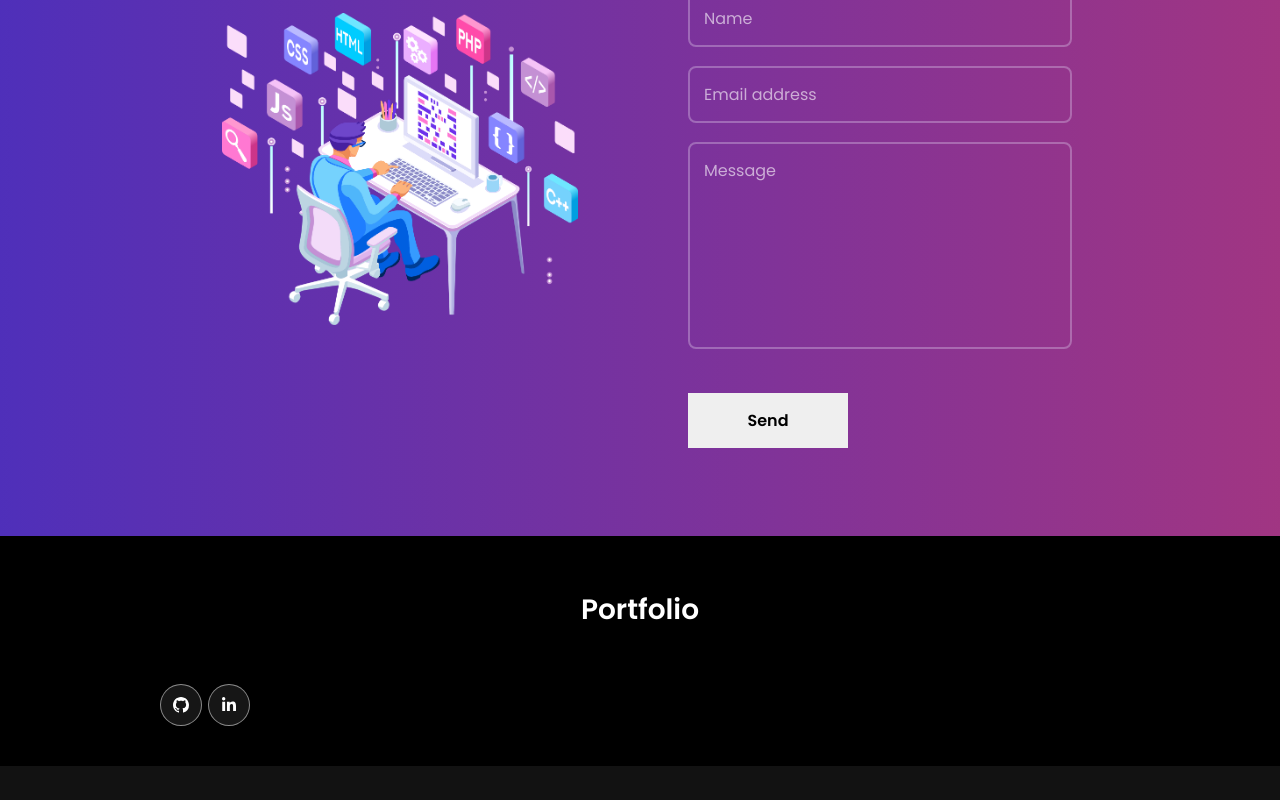
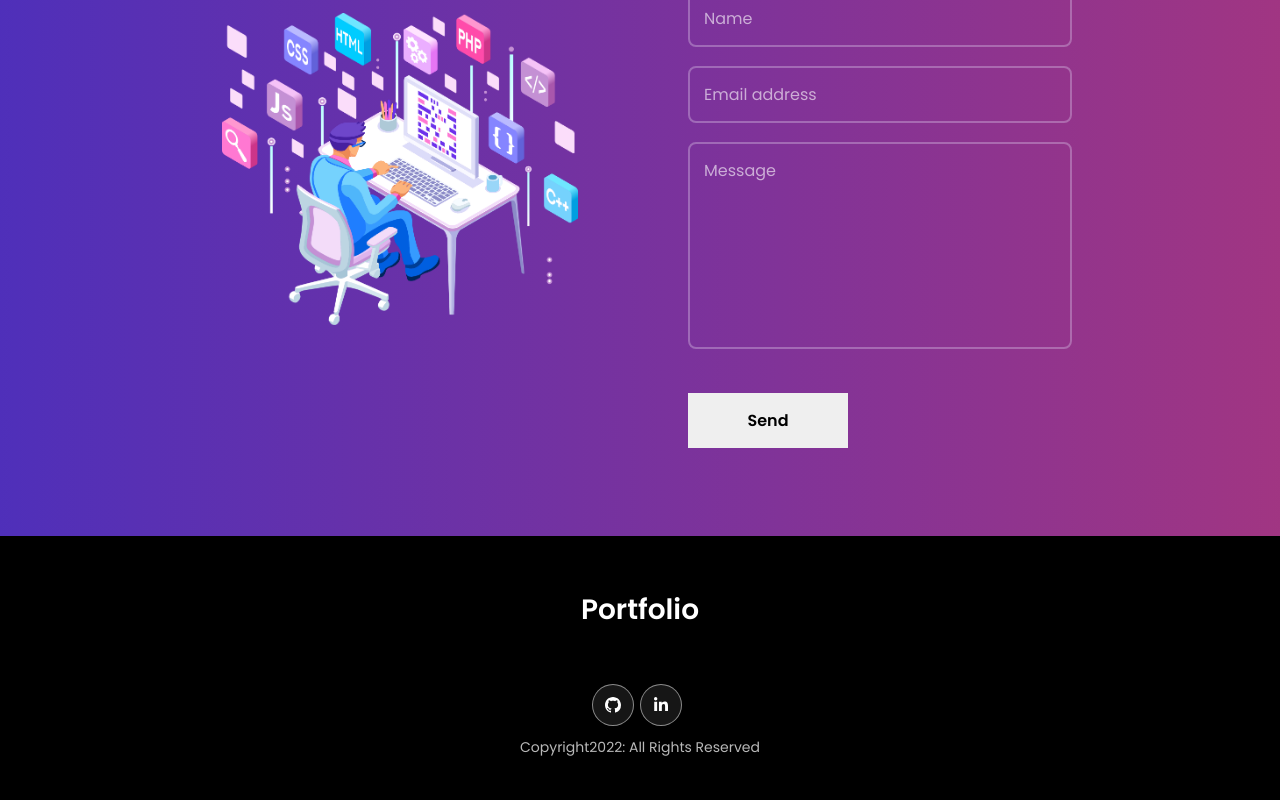
Before and after one commit to MezianeS/portfolio-v3, a React (Create React App) app: page / in a window 1280 px wide. Shown: the part 3779-4579 px from the top of the page. Before the commit the page ends 4545 px from the top, so only its background shows below. Built offline with nearby package versions, Linux system fonts and the light colour scheme.

Commit message:
Update footer

```diff
--- a/src/components/footer/Footer.jsx
+++ b/src/components/footer/Footer.jsx
@@ -22,6 +22,9 @@ const Footer = () => {
               </li>
             </ul>
           </div>
+          <div className='footer__copyright'>
+            <p>Copyright2022: All Rights Reserved</p>
+          </div>
         </div>
       </div>
     </div>
--- a/src/components/footer/footer.css
+++ b/src/components/footer/footer.css
@@ -12,6 +12,17 @@
 
 .footer__title h4 {
     font-size: 28px;
+}
+
+.footer__content {
+    display: flex;
+    flex-direction: column;
+    align-items: center;
+}
+.footer__copyright p {
+    text-align: center;
+    margin-top: 10px;
+    font-size: 14px;
 }
 
 /* ICONS */
```
